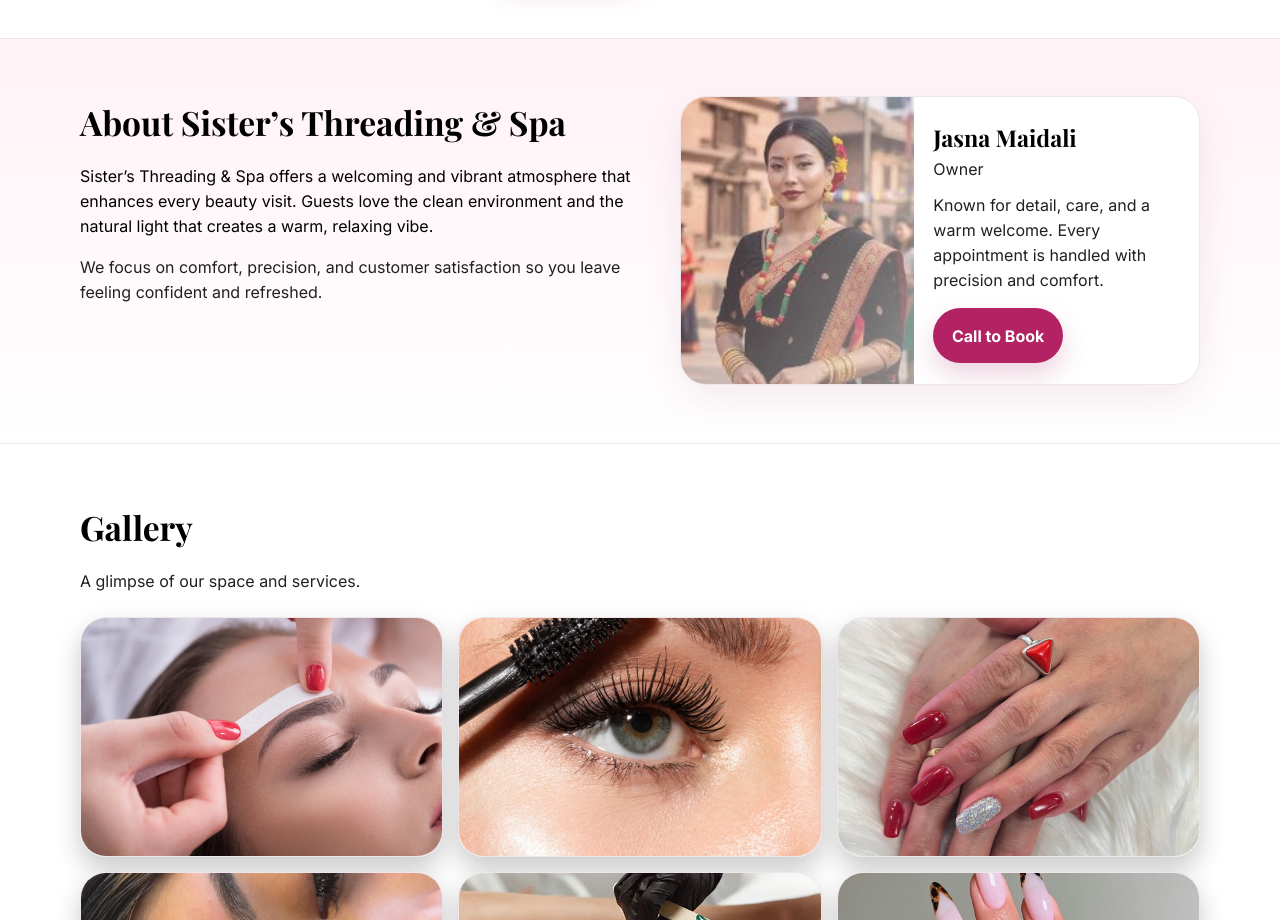
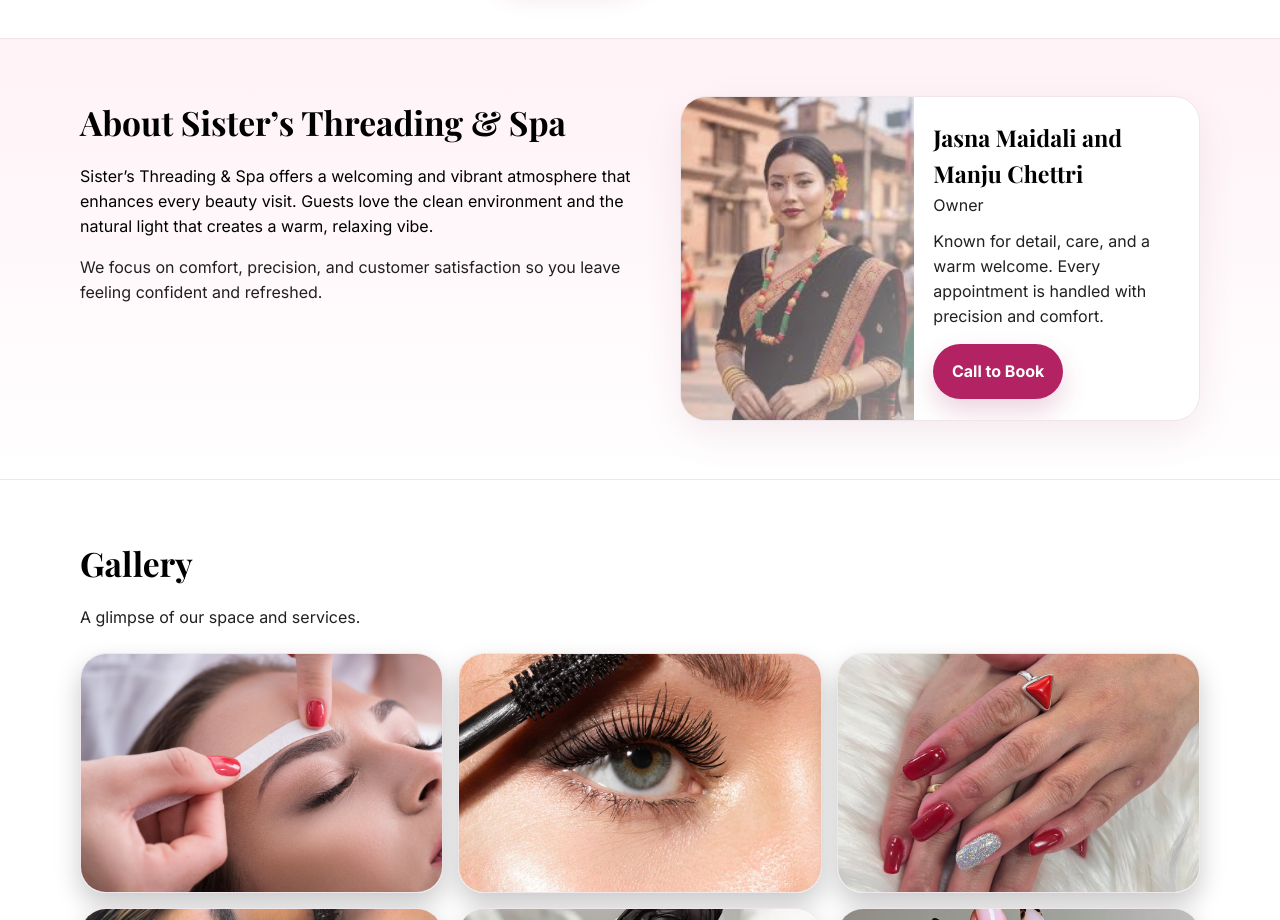
Before and after one commit to saudenco/sistersthreadingandspa, a plain HTML site: page index.html in a window 1280 px wide. Shown: the part 1600-2520 px from the top of the page. Drawn offline with nearby package versions, Linux system fonts and the light colour scheme.

Commit message:
Update index.html

```diff
--- a/index.html
+++ b/index.html
@@ -172,7 +172,7 @@
         <div class="owner-card reveal hover-lift">
           <div class="owner-card__img" role="img" aria-label="Owner photo"></div>
           <div class="owner-card__body">
-            <h3 class="owner-card__name">Jasna Maidali</h3>
+            <h3 class="owner-card__name">Jasna Maidali and Manju Chettri</h3>
             <p class="muted owner-card__role">Owner</p>
             <p class="owner-card__bio">
               Known for detail, care, and a warm welcome. Every appointment is handled with precision and comfort.
```
